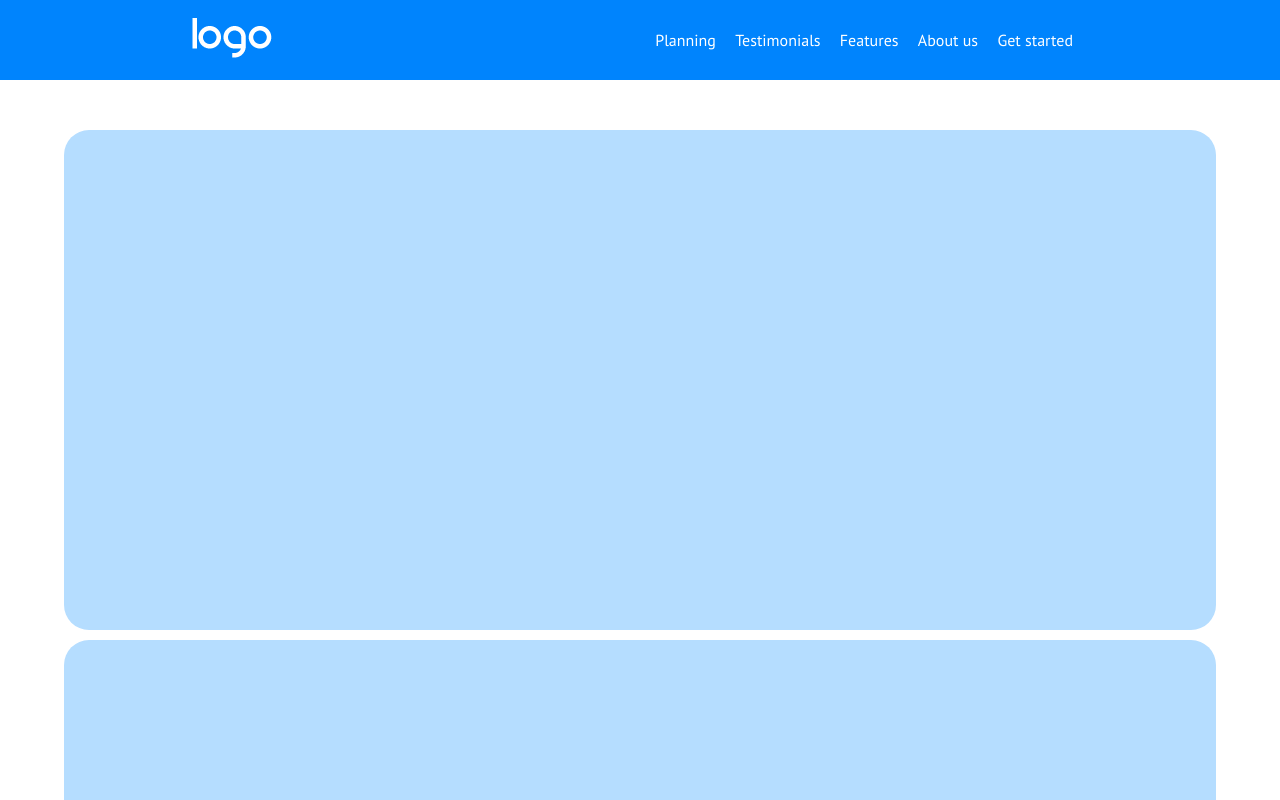
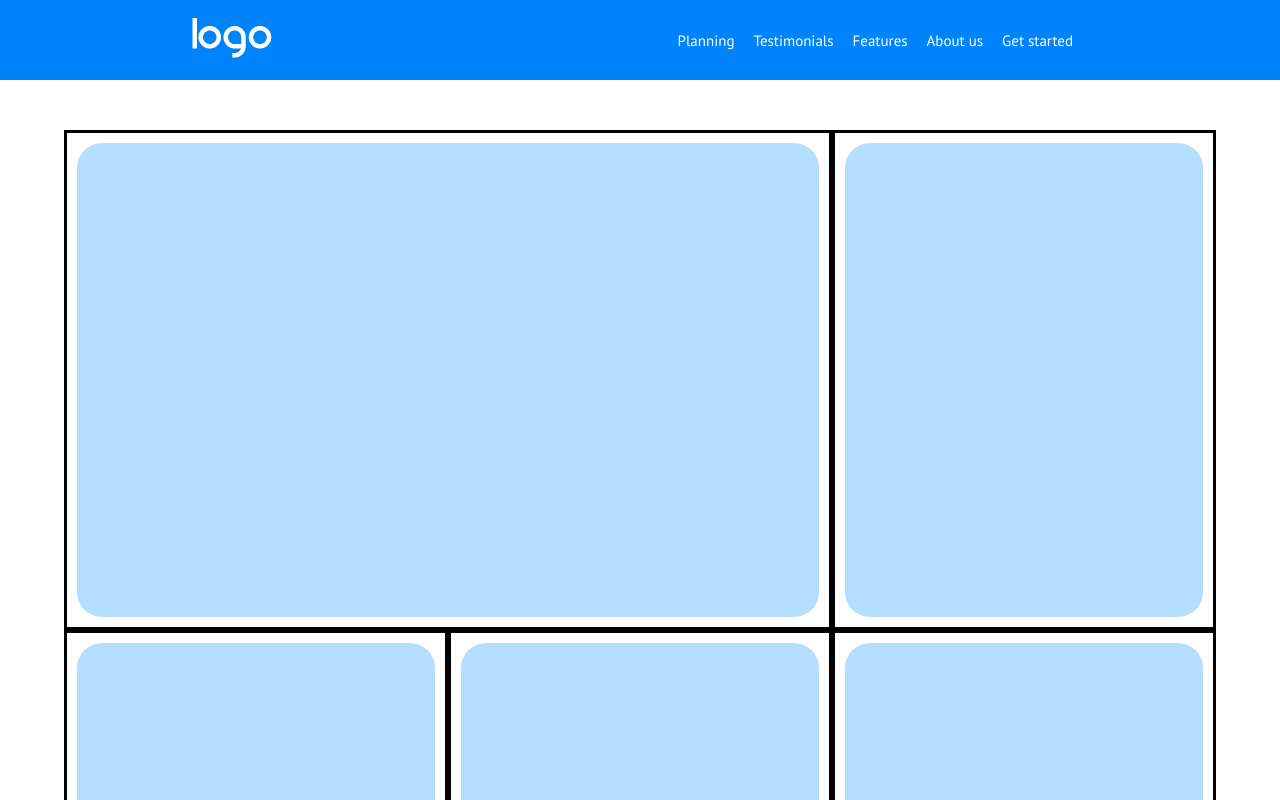
Before and after one commit to FrankFabbriRebe/htmlcss-responsive-layout, a plain HTML site: page code/index.html in a window 1280 px wide. Shown: the top 800 px of the page. Drawn offline with Linux system fonts and the light colour scheme.

Commit message:
adjustment intro for m.v. and create intro for t.v

```diff
--- a/code/index.html
+++ b/code/index.html
@@ -56,21 +56,31 @@
     <!-- intro section -->
     <div class="intro">
         <div class="intro_container">
-            <div class="card">
+            <div id="demo" class="card">
+                <div class="card_container">
 
+                </div>
             </div>
 
             <div class="card">
+                <div class="card_container">
 
+                </div>
             </div>
             <div class="card">
+                <div class="card_container">
 
+                </div>
             </div>
             <div class="card">
+                <div class="card_container">
 
+                </div>
             </div>
             <div class="card">
+                <div class="card_container">
 
+                </div>
             </div>
         </div>
     </div>
--- a/code/style.css
+++ b/code/style.css
@@ -8,9 +8,12 @@
 /* general rules */
 :root   {
     font-family: 'PT Sans';
+    font-size: 10px;
 }
 
-/* mobile first */
+/************************************
+             MOBILE FIRST
+************************************/
 
 /* header style */
 header  {
@@ -26,10 +29,11 @@ header  {
 }
 
 nav {
-    width: 90%;
+    width: calc(90% - 2rem);
     display: flex;
     justify-content: space-between;
     align-items: center;
+    font-size: 1.5rem;
 }
 
 .menu_desktop   {
@@ -44,21 +48,56 @@ nav {
 }
 
 .intro_container    {
-    margin: 50px auto;
+    margin: 5rem auto;
     width: 90%;
     text-align: center;
 }
 
 .card   {
+     width: 100%;
+    /* debug */
+    height: 500px;
+    border: 3px solid black;
+    padding: 1rem;
+}
+
+.card_container {
     background-color: rgb(181, 221, 255);
-    width: 100%;
-    margin-bottom: 10px;
     border-radius: 25px;
     /* debug */
-    height: 500px;
+    width: 100%;
+    height: 100%;
 }
 
-/* desktop version */
+/************************************
+            TABLET VERSION
+************************************/
+@media all and (min-width: 481px)   {
+
+    /* header same of mobile version */
+
+    /* intro section */
+    .intro_container    {
+        width: 90%;
+        display: flex;
+        flex-wrap: wrap;
+    }
+
+    #demo   {
+        width: calc(100% / 3 * 2);
+    }
+
+    .intro_container .card  {
+        width: calc(100% / 3);
+        margin-bottom: 0;
+
+    }
+
+}
+
+/************************************
+            DESKTOP VERSION
+************************************/
 @media all and (min-width: 768px)   {
 
     /* header style */
@@ -85,6 +124,6 @@ nav {
     .menu_desktop a     {
         color: white;
         text-decoration: none;
-        margin-right: 15px;
+        margin-right: 1.5rem;
     }
 }
```
